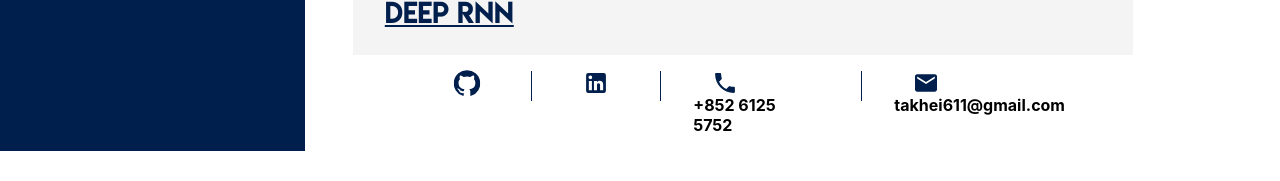
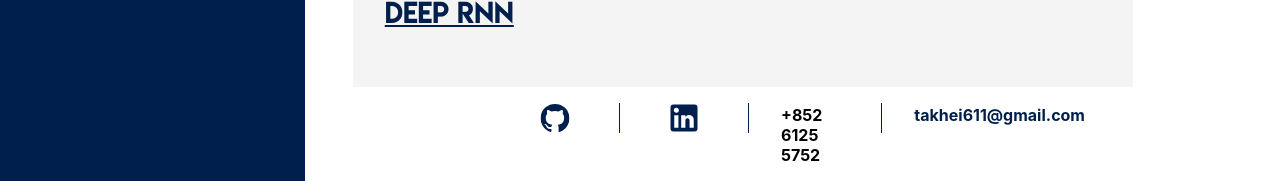
Before and after one commit to heamabc/fergus-quant, a React (Create React App) app: page /tutorial/neural-network/recurrent-neural-network in a window 1280 px wide. Shown: the part 3266-3447 px from the top of the page. Before the commit the page ends 3417 px from the top, so only its background shows below. Built offline with nearby package versions, Linux system fonts and the light colour scheme; a web font is replaced by a local one.

Commit message:
visual update

```diff
--- a/src/components/Contact/Contact.js
+++ b/src/components/Contact/Contact.js
@@ -2,8 +2,6 @@ import React, { Component, version } from 'react';
 
 import GitHubIcon from '@material-ui/icons/GitHub';
 import LinkedInIcon from '@material-ui/icons/LinkedIn';
-import PhoneIcon from '@material-ui/icons/Phone';
-import MailIcon from '@material-ui/icons/Mail';
 import './Contact.scss'
 
 // TODO Make mobile version
@@ -16,11 +14,11 @@ class Contact extends Component {
                 <ul>
                     <li><a href="https://github.com/heamabc" target="_blank"><GitHubIcon className="MaterialIcon" /></a></li>
                     <li><div className="vl" /></li>
-                    <li><a href="https://linkedin.com/in/tak-hei-kwan" target="_blank"><LinkedInIcon className="MaterialIcon" /></a></li>
+                    <li><a href="https://linkedin.com/in/tak-hei-kwan" target="_blank"><LinkedInIcon className="LinkedInIcon" /></a></li>
                     <li><div className="vl" /></li>
-                    <li><PhoneIcon className="MaterialIcon" /><h4>+852 6125 5752</h4></li>
+                    <li><h4>+852 6125 5752</h4></li>
                     <li><div className="vl" /></li>
-                    <li><a href="mailto:takhei611@gmail.com"><MailIcon className="MaterialIcon" /></a><h4>takhei611@gmail.com</h4></li>
+                    <li><a href="mailto:takhei611@gmail.com"><h4>takhei611@gmail.com</h4></a></li>
                 </ul>
             </div>
         )
--- a/src/components/Contact/Contact.scss
+++ b/src/components/Contact/Contact.scss
@@ -3,7 +3,7 @@
 .Contact {
     display: inline-block;
     margin-right: 20%;
-    margin-left:6%;
+    margin-left:15%;
 
     ul{
         display:flex;
@@ -17,8 +17,7 @@
         h4{
             display: inline-block;
             margin-bottom: 0;
-            margin-top: 0;
-            margin-right: 20px;
+            margin-top: 0.1rem;
         }
     }
 
@@ -27,17 +26,29 @@
         height: 30px;
       }
 
-    .MaterialIcon {
-        transform: scale(1.1);
+    .LinkedInIcon, .MaterialIcon {
+        transform: scale(1.2);
         display: inline-flex;
         vertical-align: top;
         margin-right:20px;
         margin-left:20px;
         color: $primary;
+        margin-top:0.2rem;
+    }
+
+    .LinkedInIcon{
+        transform: scale(1.5);
     }
 
     svg:hover {
         color: $orange;
+    }
+    a:hover{
+        color: $orange;
+    }
+
+    a{
+        color:$primary;
     }
 }
 
--- a/src/components/PageFooter/PageFooter.scss
+++ b/src/components/PageFooter/PageFooter.scss
@@ -1,10 +1,10 @@
 @import "../../common";
 
 .footer{
-    text-align:center;
     margin-top: 3rem;
-    position: relative;
+    position: absolute;
     bottom: 0;
+    z-index:-1;
 
     width: 100%;
 }
--- a/src/components/Pages/css/AllPages.scss
+++ b/src/components/Pages/css/AllPages.scss
@@ -5,6 +5,7 @@ main{
     padding-left: 2rem;
     padding-right:2rem;
     width:100%;
+    margin-bottom: 2rem;
 
     a{
         color:$primary;
```
